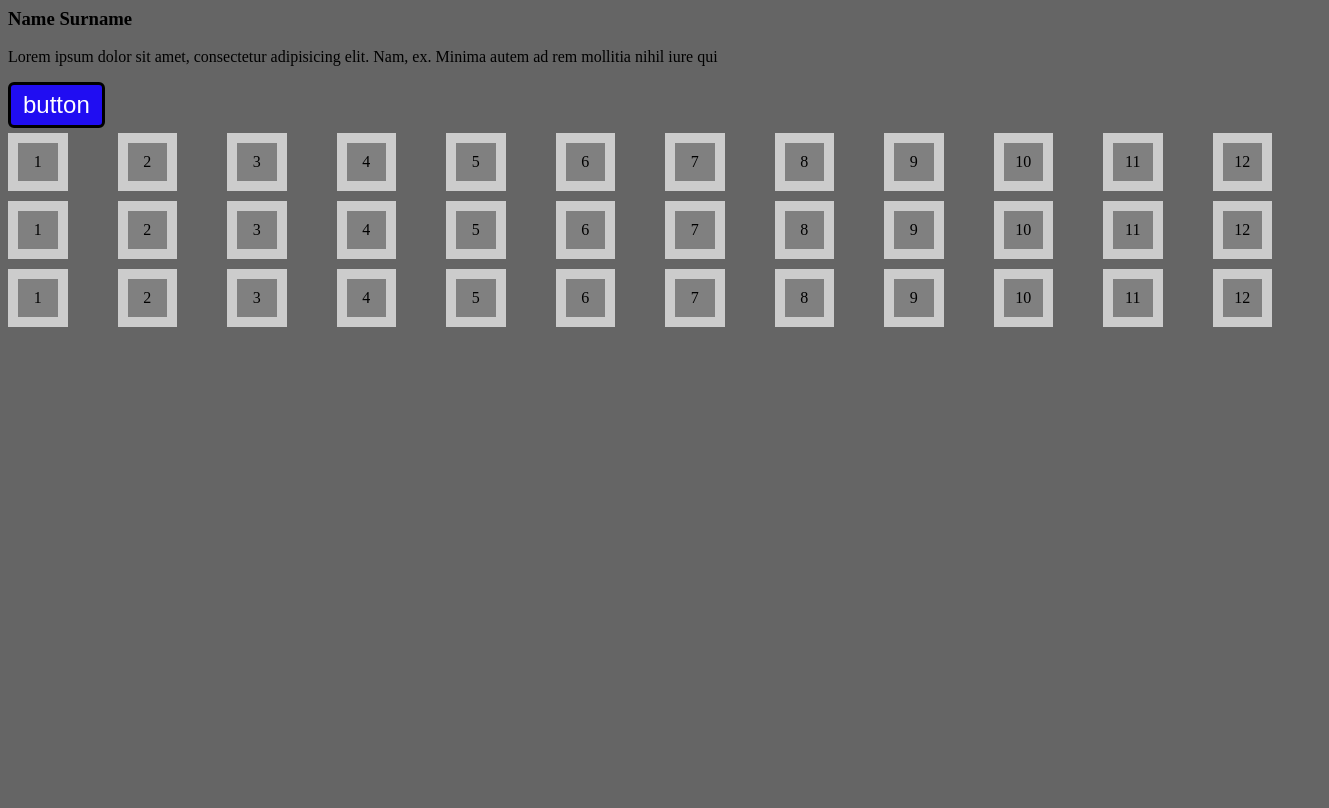
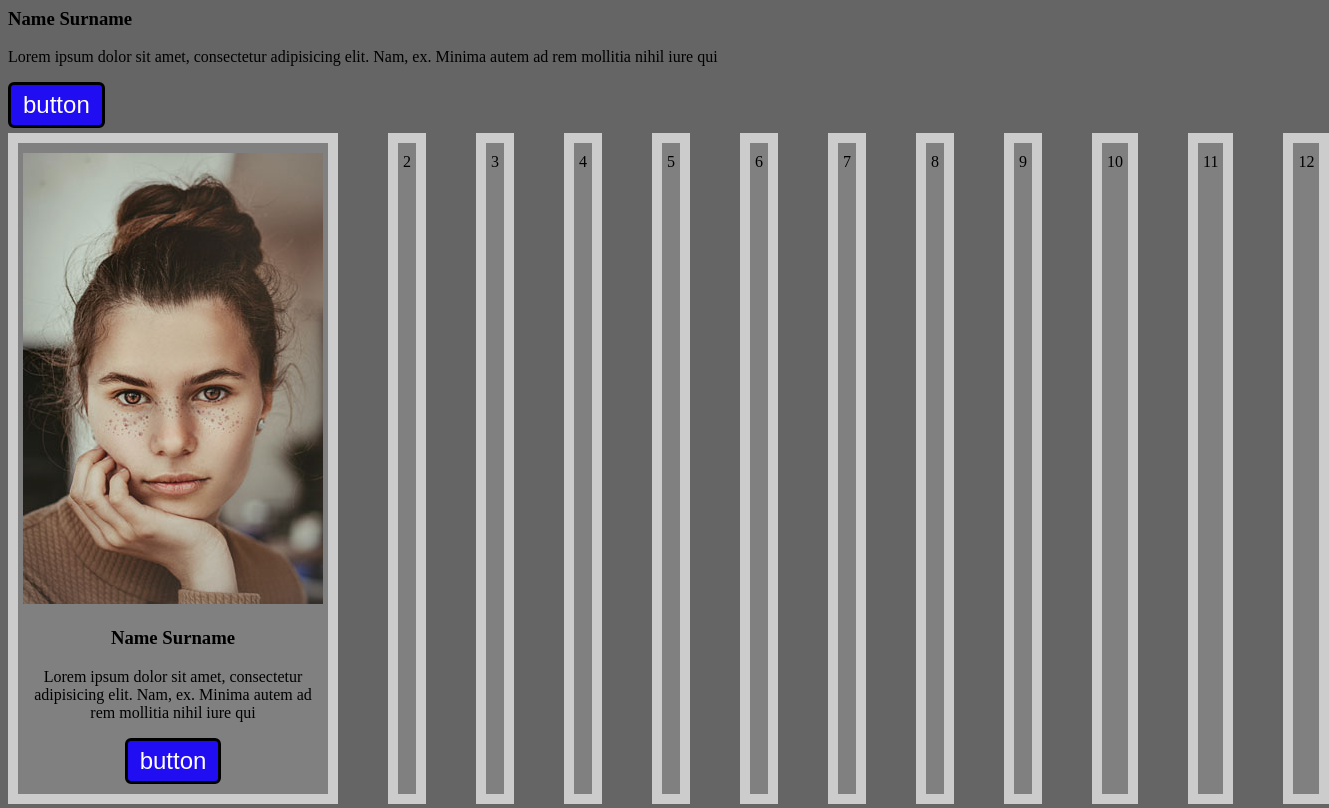
Before and after one commit to Bastianh22/debutsass, a website: page miniframework/index.html in a window 1280 px wide. Shown: the part 520-1328 px from the top of the page, 1329 px wide, since content can reach past the window. Before the commit the page ends 860 px from the top, so only its background shows below. Drawn offline with Linux system fonts and the light colour scheme.

Commit message:
Update index.html
incorporate card

```diff
--- a/miniframework/index.html
+++ b/miniframework/index.html
@@ -34,7 +34,14 @@
         <!-- partie william /grid/ -->
         <div class="grid"> <!-- class contient les 12 colonnes -->
             <div class="row"> <!-- class ligne 1 -->
-              <div class="item col-1">1</div>
+              <div class="item col-1"><div class="card">
+                <img src="assets/img/human.jpg" class="card_img_profile" alt="image de profile">
+                <div class="card_body">
+                    <h3 class="card_profile_name">Name Surname</h3>
+                    <p class="card_text">Lorem ipsum dolor sit amet, consectetur adipisicing elit. Nam, ex. Minima autem ad rem mollitia nihil iure qui</p>
+                    <button href="#" class="button button_card">button</button>
+                </div>
+            </div></div>
               <div class="item col-1">2</div>
               <div class="item col-1">3</div>
               <div class="item col-1">4</div>
```
